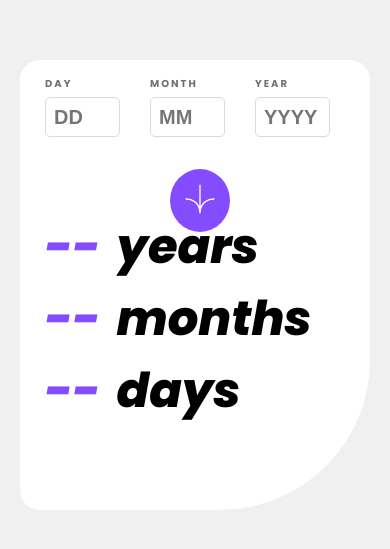
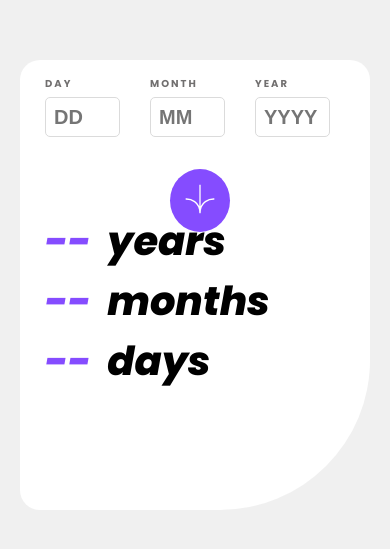
Before and after one commit to OlamideAfunsho/Front-End-Mentor-Age-Calculator, a plain HTML site: page index.html in a window 390 px wide. Shown: the part 137-686 px from the top of the page. Drawn offline with Linux system fonts and the light colour scheme.

Commit message:
Update style.css

```diff
--- a/style.css
+++ b/style.css
@@ -169,7 +169,7 @@ body{
           margin-bottom:30px;
      }
       .age-result{
-           font-size:3rem;
+           font-size:40px;
       }
  }
 
@@ -184,6 +184,6 @@ body{
           margin-bottom:30px;
       }
       .age-result{
-           font-size:3rem;
+           font-size:40px;
       }
  }
```
